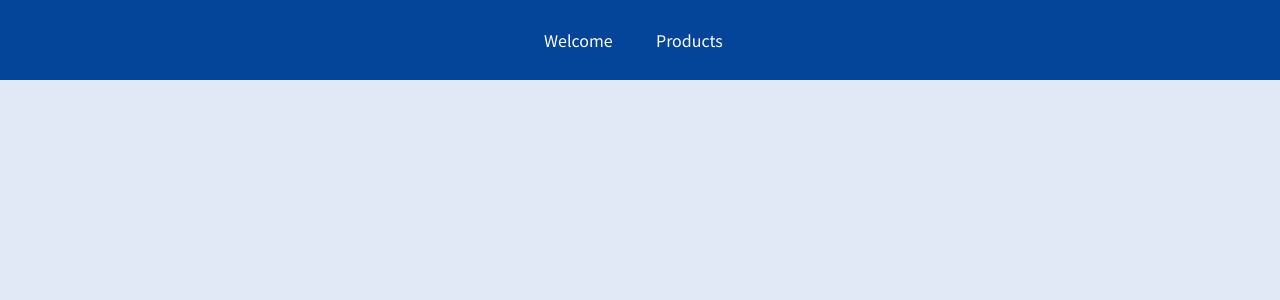
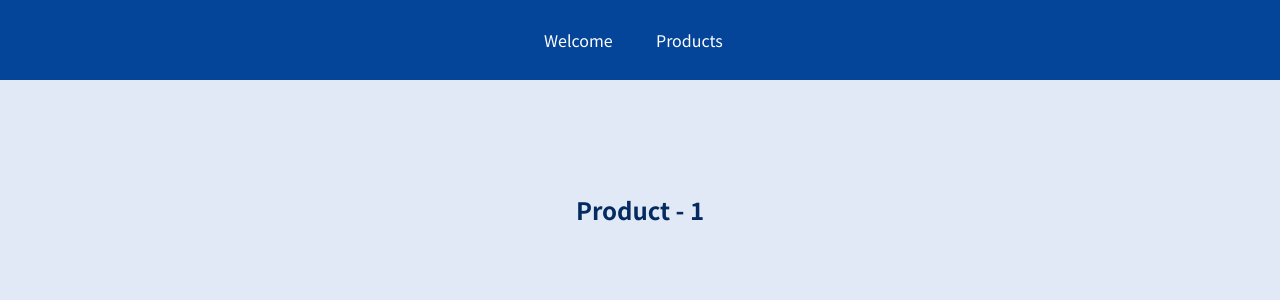
Before and after one commit to AliaksandrBortnik/react-routing, a JavaScript app: page /product/1 in a window 1280 px wide. Shown: the top 300 px of the page. Built offline with nearby package versions, Linux system fonts and the light colour scheme.

Commit message:
Extract dynamic value from url

```diff
--- a/src/App.js
+++ b/src/App.js
@@ -2,6 +2,7 @@ import Welcome from './pages/Welcome';
 import {Route} from 'react-router-dom';
 import Products from './pages/Products';
 import Header from './components/Header';
+import Product from './pages/Product';
 
 function App() {
   return (
@@ -14,6 +15,9 @@ function App() {
         <Route path='/products'>
           <Products/>
         </Route>
+        <Route path='/product/:productId'>
+          <Product/>
+        </Route>
       </main>
     </div>
   );
--- /dev/null
+++ b/src/pages/Product.js
@@ -0,0 +1,13 @@
+import {useParams} from 'react-router-dom';
+
+const Product = (props) => {
+  const {productId} = useParams();
+
+  return (
+    <section>
+      <h1>Product - {productId}</h1>
+    </section>
+  );
+}
+
+export default Product;
```
